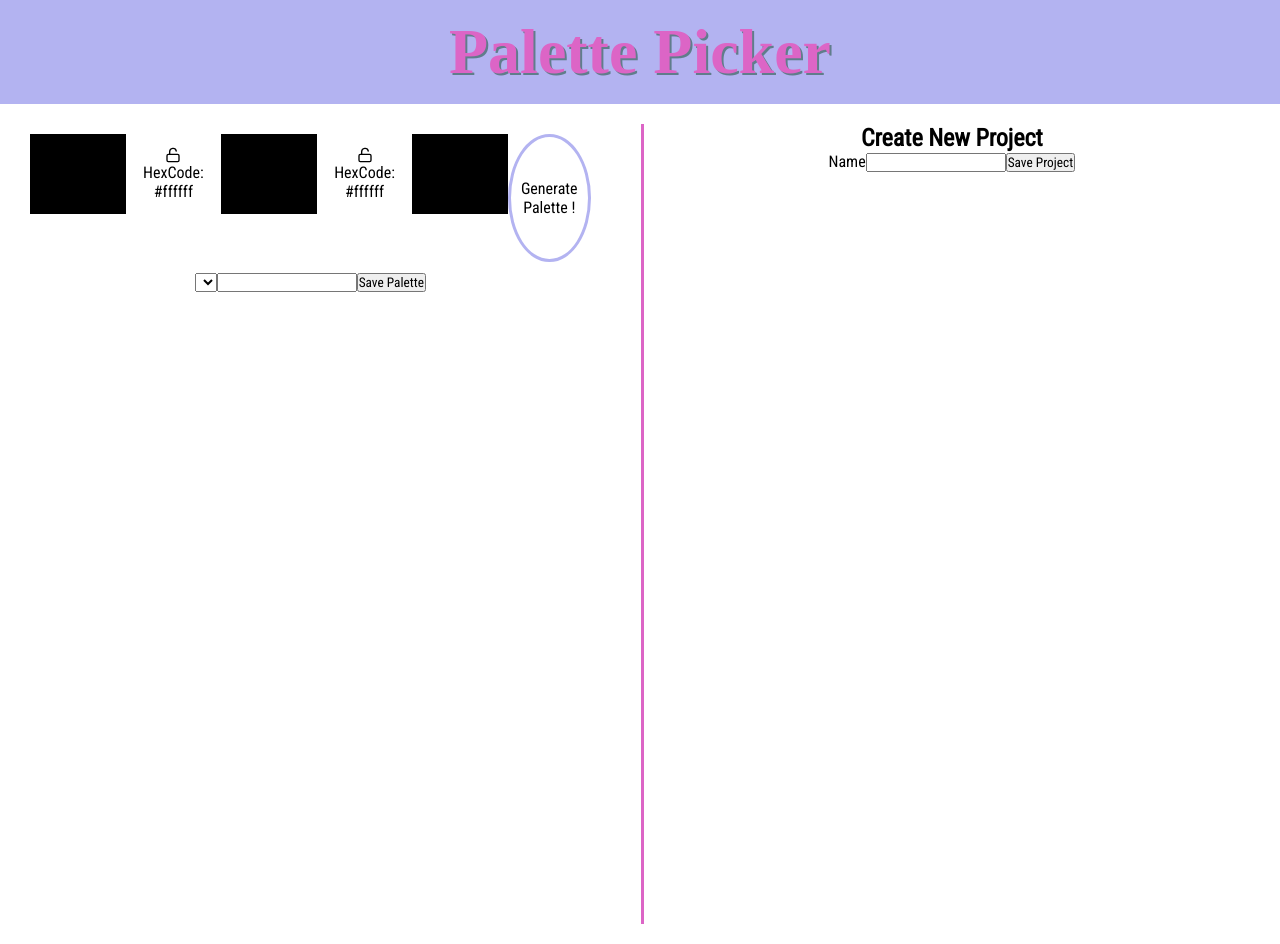
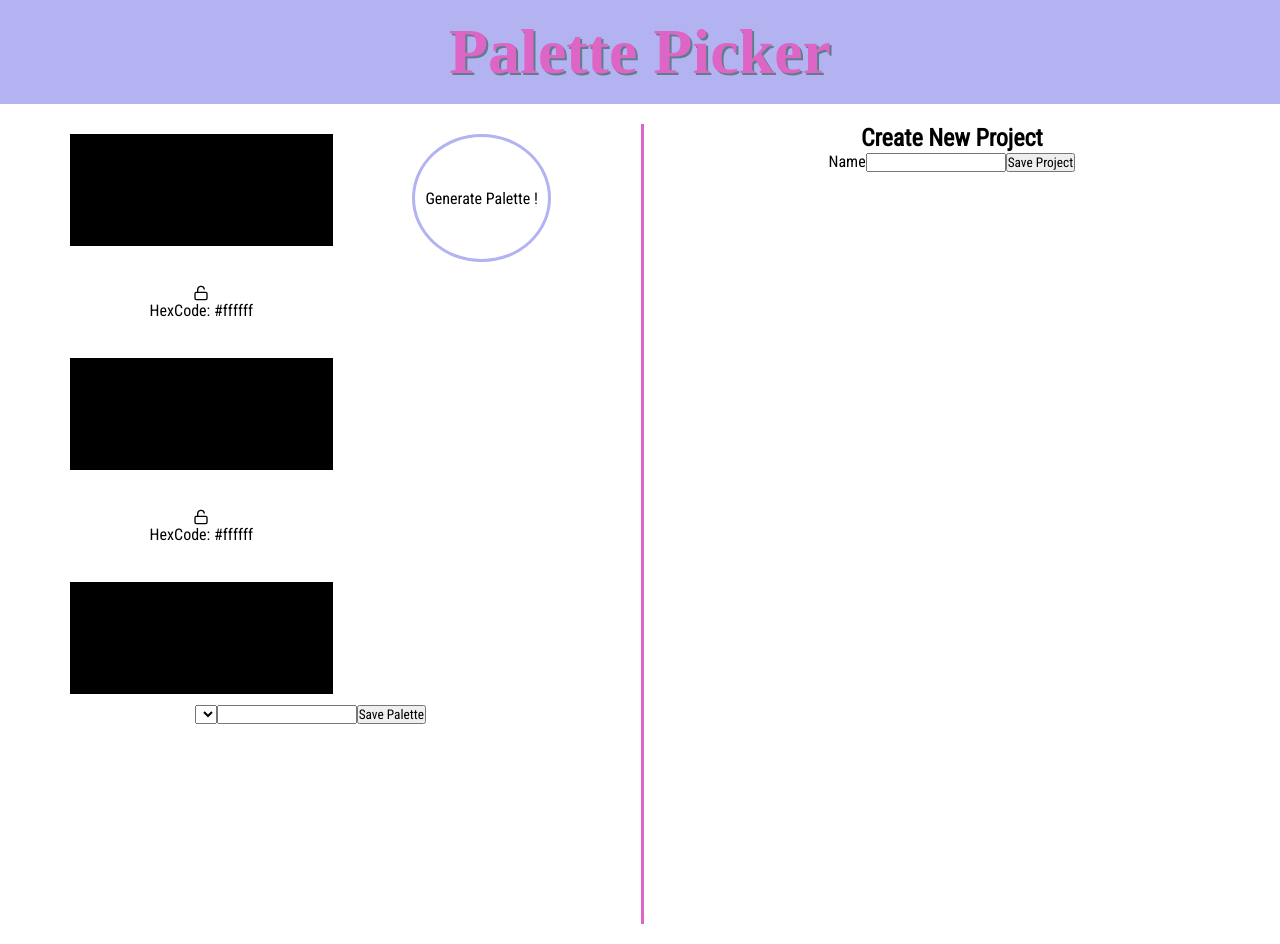
Before and after one commit to spaceplesiosaur/pallete-picker-client, a React (Create React App) app: page / in a window 1280 px wide. Built offline with nearby package versions, Linux system fonts and the light colour scheme; no server answers; a web font is replaced by a local one.

Commit message:
Add style to palette

```diff
--- a/src/Components/Palette/Palette.scss
+++ b/src/Components/Palette/Palette.scss
@@ -1,8 +1,8 @@
 .palette {
-    width: 50%;
-    height: 5em;
+    height: 7em;
     display: flex;
     justify-content: center;
     flex-direction: column;
     align-items: center;
+
 }
--- a/src/Components/PalettesContainer/PalettesContainer.js
+++ b/src/Components/PalettesContainer/PalettesContainer.js
@@ -44,7 +44,9 @@ const PalettesContainer = () => {
     return (
       <section className='palette-container'>
           <div className='generate-pal'>
-            {makeColors}
+            <div className='pal'>
+              {makeColors}
+            </div>
             <GeneratePalette
               randomizeColors={randomizeColors}
             />
--- a/src/Components/PalettesContainer/PalettesContainer.scss
+++ b/src/Components/PalettesContainer/PalettesContainer.scss
@@ -5,5 +5,8 @@
         display: flex;
         justify-content: space-around;
         margin: 10px;
+        .pal {
+            width: 47%;
+        }
     }
 }
```
